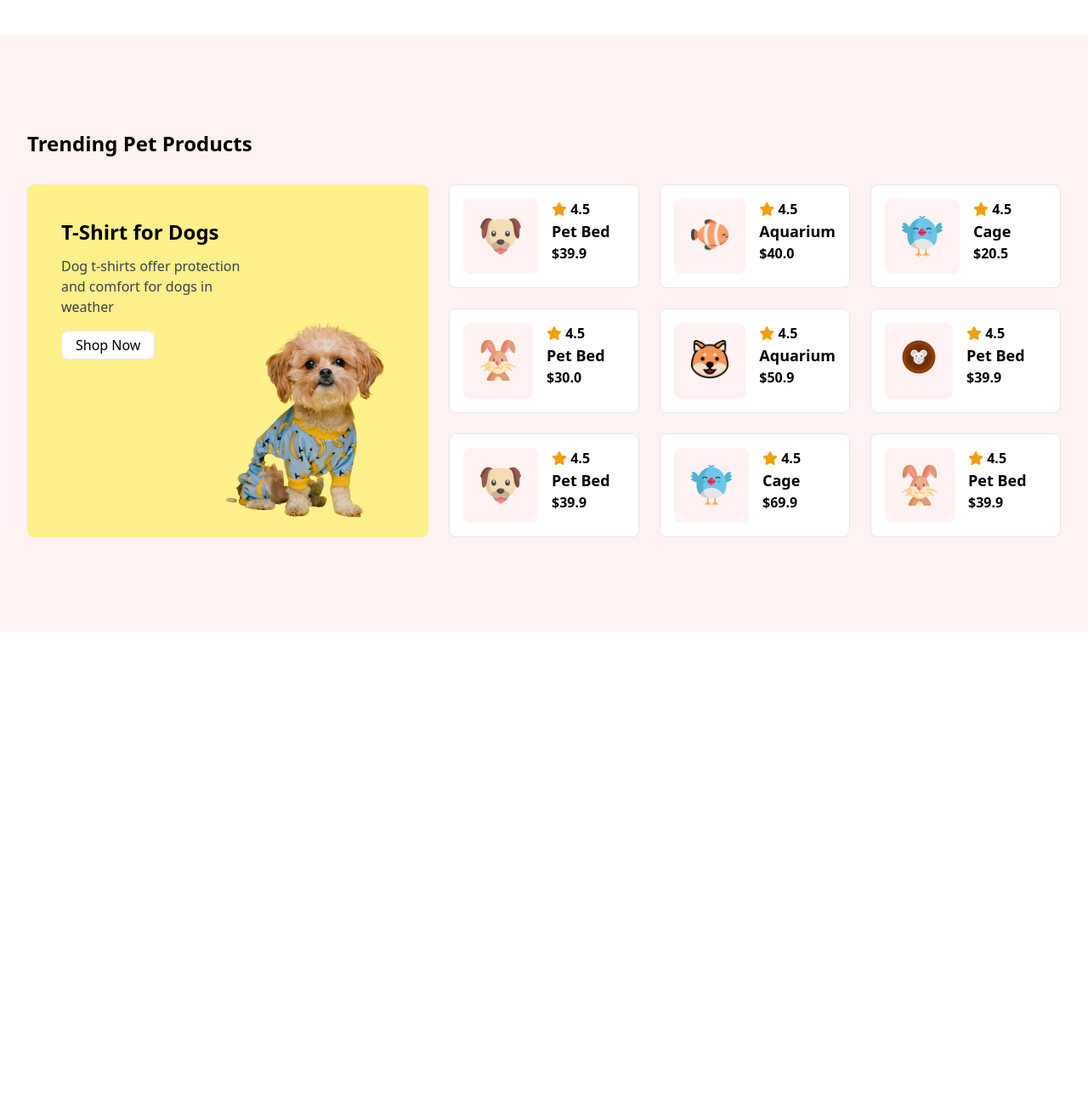
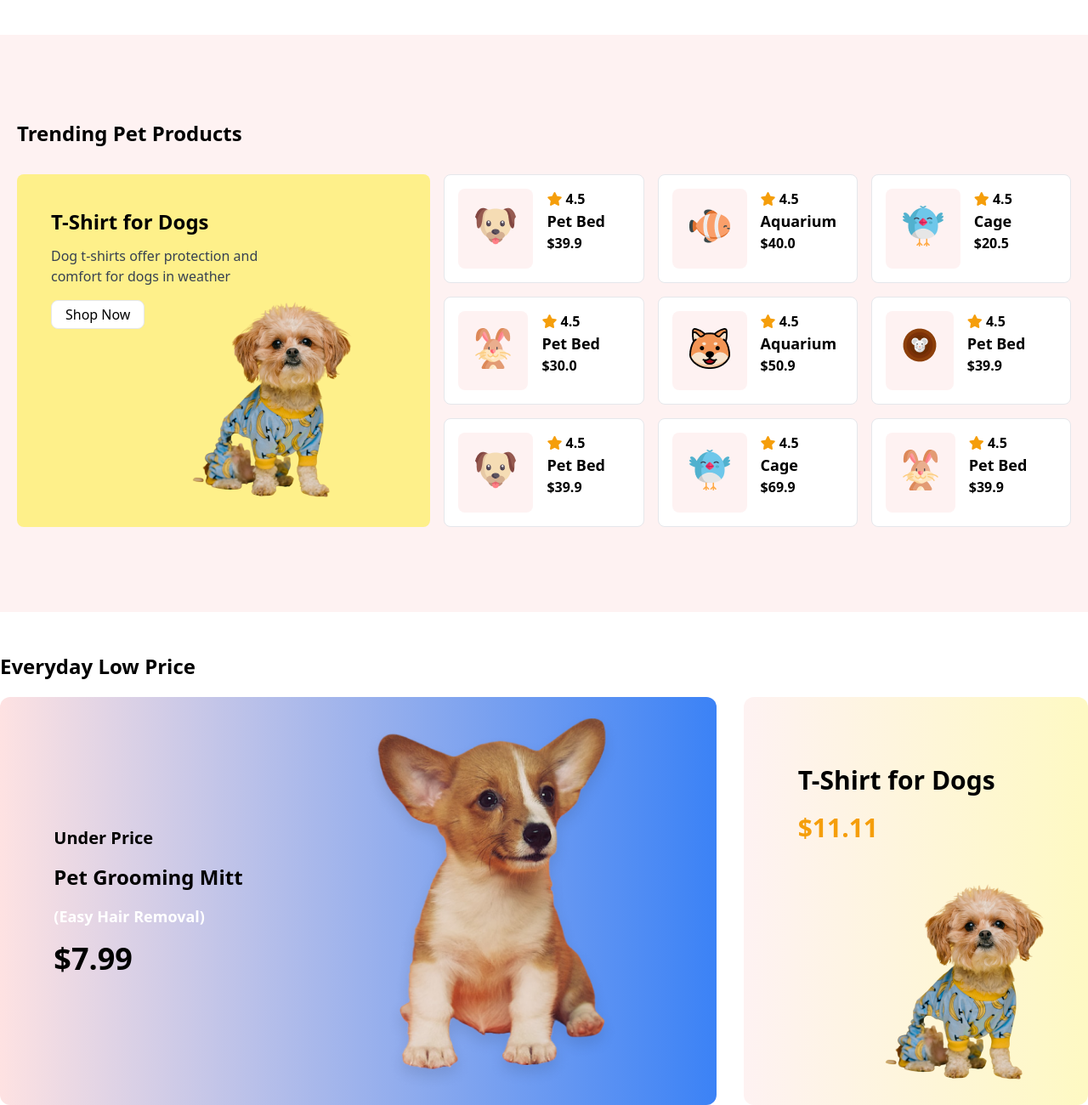
Before and after one commit to Sheikh-Rasel2001/pets-website, a plain HTML site: page index.html in a window 1280 px wide. Shown: the part 427-1727 px from the top of the page at 85% size. Before the commit the page ends 1171 px from the top, so only its background shows below. Drawn offline with nearby package versions, Linux system fonts and the light colour scheme; a web font is replaced by a local one.

Commit message:
price section

```diff
--- a/index.html
+++ b/index.html
@@ -19,7 +19,7 @@
     </style>
 </head>
 <body>
-   <section class="w-full  mx-auto ">
+   <section class="max-w-full  mx-auto ">
     <header>
         <!-- navbar section -->
          <div class="bg-red-50 mb-12">
@@ -119,17 +119,18 @@
     </main>
    </section>
    <!-- products section -->
-   <section class="w-full  mx-auto bg-red-50 p-8">
+   <section class="w-full  mx-auto bg-red-50 p-5 mb-12">
     <div class="max-w-7xl mx-auto py-20">
         <h1 class="text-2xl font-bold mb-8">Trending Pet Products</h1>
-        <div class="grid lg:grid-cols-5 gap-6 grid-cols-2 ">
-            <div class="bg-yellow-200 rounded-lg p-10 col-span-2 row-span-3 relative lg:h-[415px] h-[415px] ">
+        <div class="grid lg:grid-cols-5 gap-4 grid-cols-2 ">
+            <div class="bg-yellow-200 rounded-lg p-10 col-span-2 row-span-3 lg:h-[415px] h-[415px] ">
                 <div class="">
                     <h3 class="text-2xl font-bold mb-3">T-Shirt for Dogs</h3>
                     <p class="text-gray-700 font-medium mb-4 w-3/5">Dog t-shirts offer protection and comfort for dogs in weather </p>
                     <button class="px-4 py-1 border border-solid bg-white rounded-lg">Shop Now</button>
                 </div>
-                <div class="absolute lg:bottom-4 lg:right-5 bottom-4 right-5 ">
+                <!-- absolute lg:bottom-4 lg:right-5 bottom-4 right-5 -->
+                <div class="-mt-28 ml-40 ">
                     <img class="" src="images/cute-pet-small.png" alt="cute-pet-small">
                 </div>
             </div>
@@ -227,5 +228,33 @@
         </div>
     </div>
    </section>
+   <!-- pets dress price section -->
+   <section class="max-w-7xl mx-auto ">
+    <div class="">
+        <h2 class="text-2xl font-bold mb-5">Everyday Low Price</h2>
+        <div class="grid lg:grid-cols-3 grid-cols-1 gap-8">
+            <div class="flex justify-evenly gap-10 items-center col-span-2 bg-gradient-to-r from-red-100 to-blue-500 max-h-[500px] rounded-xl">
+                <div class="flex flex-col gap-4">
+                    <h4 class="text-xl font-bold">Under Price</h4>
+                    <h3 class="text-2xl font-bold">Pet Grooming Mitt</h3>
+                    <p class="text-lg text-white font-bold">(Easy Hair Removal)</p>
+                    <h2 class="text-4xl font-bold">$7.99</h2>
+                </div>
+                <div class="max-h-[480px]">
+                    <img class="max-h-[480px]" src="images/cute-dog-mid.png" alt="Cute Dog">
+                </div>
+            </div>
+            <div class=" bg-gradient-to-r from-red-50 to-yellow-100 rounded-xl">
+                <div class="px-16 py-20">
+                    <h3 class="text-3xl font-bold mb-5">T-Shirt for Dogs</h3>
+                    <h3 class="text-3xl text-amber-500 font-bold">$11.11</h3>
+                </div>
+                <div class="-mt-28 ml-40">
+                    <img src="images/cute-pet-small.png" alt="cute-pet-small">
+                </div>
+            </div>
+        </div>
+    </div>
+   </section>
 </body>
 </html>
```
Also changed, not shown: images/dog-dress.jpg (added), images/pet-dress.jpg (added).
